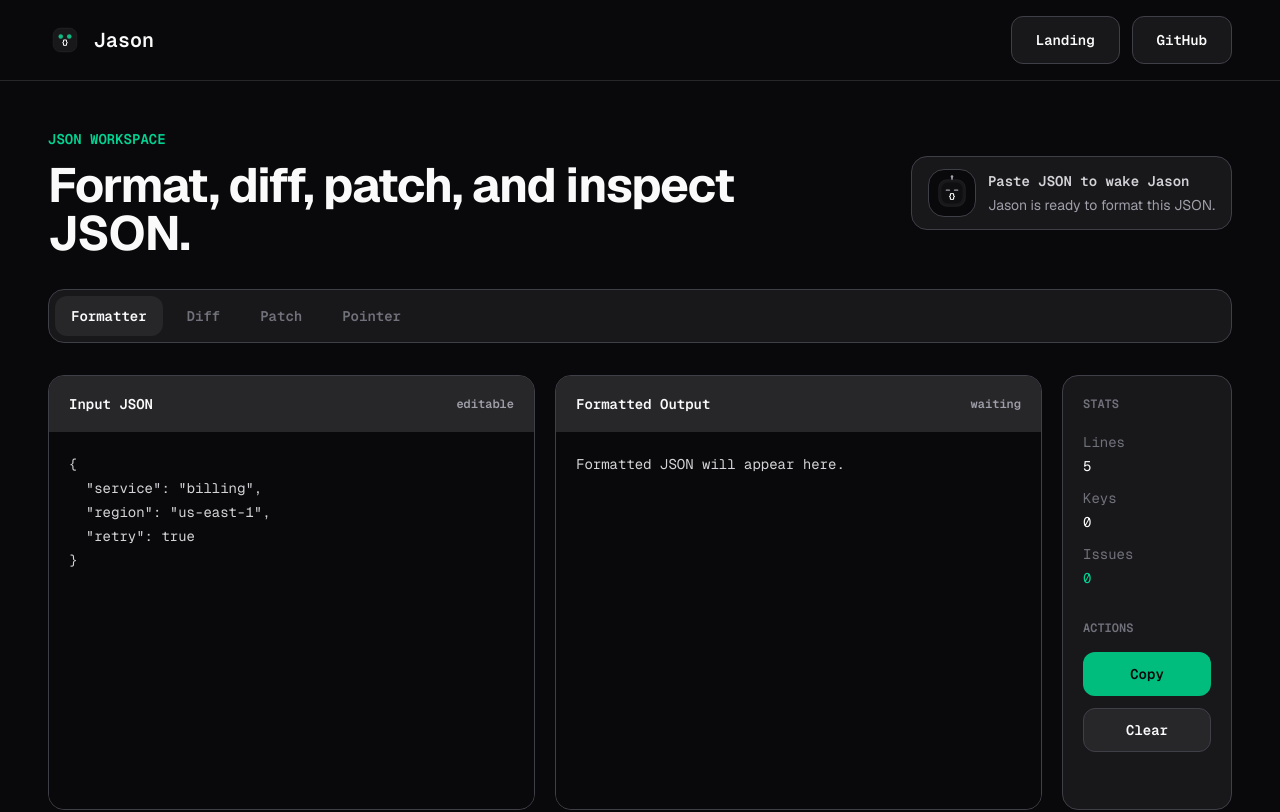
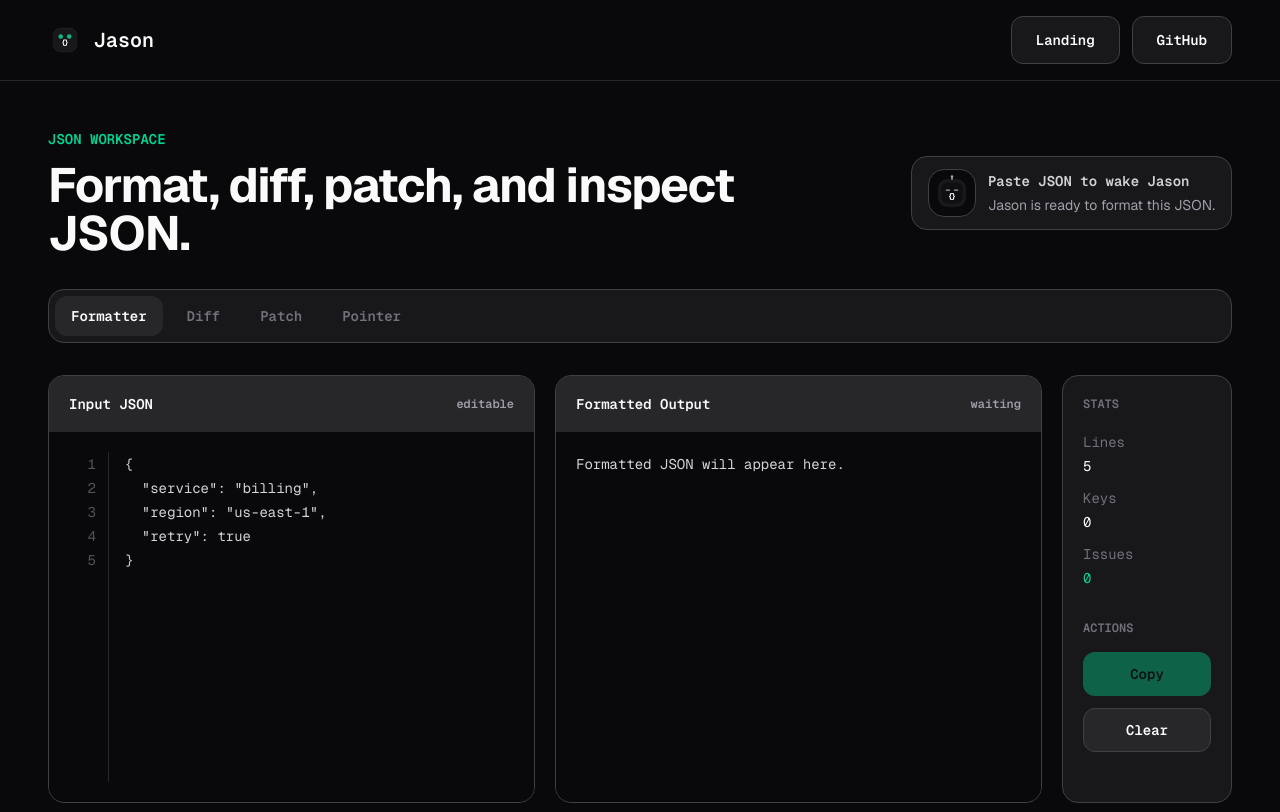
Before and after one commit to anmollp/jason-app, a Next.js app in the folder frontend/: page /playground in a window 1280 px wide. Shown: the top 812 px of the page. Built offline with nearby package versions, Linux system fonts and the light colour scheme; no server answers.

Commit message:
Polish playground error cues (#10)
Co-authored-by: Anmol Patil <anmol@Anmols-MacBook-Pro-2.local>

```diff
--- a/frontend/src/components/playground/CodePanel.tsx
+++ b/frontend/src/components/playground/CodePanel.tsx
@@ -1,10 +1,16 @@
+"use client";
+
+import { useMemo, useRef } from "react";
+
 type CodePanelProps = {
   title: string;
   meta: string;
   code: string;
   editable?: boolean;
+  errorLine?: number;
   onChange?: (value: string) => void;
   onSubmit?: () => void;
+  showLineNumbers?: boolean;
   tone?: "default" | "success" | "error";
 };
 
@@ -19,10 +25,30 @@
   meta,
   code,
   editable = false,
+  errorLine,
   onChange,
   onSubmit,
+  showLineNumbers = false,
   tone = "default",
 }: CodePanelProps) {
+  const lineNumberRef = useRef<HTMLDivElement>(null);
+  const lineNumbers = useMemo(
+    () =>
+      Array.from(
+        { length: Math.max(code.split(/\r?\n/).length, 1) },
+        (_, index) => index + 1,
+      ),
+    [code],
+  );
+
+  function syncLineNumberScroll(scrollTop: number) {
+    if (!lineNumberRef.current) {
+      return;
+    }
+
+    lineNumberRef.current.style.transform = `translateY(-${scrollTop}px)`;
+  }
+
   return (
     <section className="flex min-h-[420px] min-w-0 flex-1 flex-col overflow-hidden rounded-2xl border border-zinc-700 bg-zinc-900">
       <header className="flex h-14 items-center justify-between border-b border-zinc-800 bg-zinc-800 px-5">
@@ -33,9 +59,28 @@
       </header>
       <div className="flex-1 bg-[#09090B] p-5">
         {editable ? (
+          <div className="flex h-full min-h-[330px] overflow-hidden">
+            {showLineNumbers ? (
+              <div className="w-10 shrink-0 overflow-hidden border-r border-zinc-800 pr-3 text-right font-mono text-sm leading-6 text-zinc-600 select-none">
+                <div ref={lineNumberRef}>
+                  {lineNumbers.map((lineNumber) => (
+                    <div
+                      key={lineNumber}
+                      className={
+                        lineNumber === errorLine
+                          ? "font-semibold text-red-400"
+                          : undefined
+                      }
+                    >
+                      {lineNumber}
+                    </div>
+                  ))}
+                </div>
+              </div>
+            ) : null}
             <textarea
               aria-label={title}
-            className="h-full min-h-[330px] w-full resize-none bg-transparent font-mono text-sm leading-6 text-zinc-300 outline-none placeholder:text-zinc-600"
+              className="h-full min-h-[330px] w-full resize-none bg-transparent pl-4 font-mono text-sm leading-6 text-zinc-300 outline-none placeholder:text-zinc-600"
               spellCheck={false}
               value={code}
               onChange={(event) => onChange?.(event.target.value)}
@@ -45,8 +90,12 @@
                   onSubmit?.();
                 }
               }}
+              onScroll={(event) => {
+                syncLineNumberScroll(event.currentTarget.scrollTop);
+              }}
               placeholder="Paste JSON here..."
             />
+          </div>
         ) : (
           <pre
             className={`h-full overflow-auto whitespace-pre-wrap font-mono text-sm leading-6 ${
--- a/frontend/src/components/playground/InspectorPanel.tsx
+++ b/frontend/src/components/playground/InspectorPanel.tsx
@@ -1,5 +1,6 @@
 type InspectorPanelProps = {
   canCopy: boolean;
+  copyLabel?: string;
   issues: number;
   keys: number;
   lines: number;
@@ -9,6 +10,7 @@
 
 export function InspectorPanel({
   canCopy,
+  copyLabel = "Copy",
   issues,
   keys,
   lines,
@@ -54,7 +56,7 @@
             disabled={!canCopy}
             onClick={onCopy}
           >
-            Copy
+            {copyLabel}
           </button>
           <button
             type="button"
--- a/frontend/src/components/playground/PlaygroundShell.tsx
+++ b/frontend/src/components/playground/PlaygroundShell.tsx
@@ -46,6 +46,13 @@
 
 function countLines(value: string) {
   return value.trim() ? value.split(/\r?\n/).length : 0;
+}
+
+function parseErrorLine(message: string) {
+  const match = message.match(/\bline\s+(\d+)\b/i);
+  const line = match ? Number(match[1]) : Number.NaN;
+
+  return Number.isInteger(line) && line > 0 ? line : undefined;
 }
 
 export function PlaygroundShell() {
@@ -136,14 +143,12 @@
   }
 
   function handleCopy() {
-    const valueToCopy = outputJson || inputJson;
-
-    if (!valueToCopy.trim()) {
+    if (!outputJson.trim()) {
       return;
     }
 
-    void navigator.clipboard?.writeText(valueToCopy);
-    setCopyMessage(outputJson ? "Copied formatted JSON." : "Copied input JSON.");
+    void navigator.clipboard?.writeText(outputJson);
+    setCopyMessage("Copied formatted JSON.");
   }
 
   const outputCode =
@@ -151,7 +156,9 @@
     "Formatted JSON will appear here.";
   const isFormatting = state === "thinking";
   const canFormat = inputJson.trim().length > 0 && !isFormatting;
-  const canCopy = Boolean((outputJson || inputJson).trim());
+  const canCopy = Boolean(outputJson.trim());
+  const copyLabel = state === "error" ? "Fix first" : "Copy";
+  const errorLine = state === "error" ? parseErrorLine(parseError) : undefined;
   const statusDetail =
     copyMessage ||
     (state === "thinking"
@@ -220,13 +227,16 @@
         <section className="grid gap-5 xl:grid-cols-[minmax(0,1fr)_minmax(0,1fr)_170px]">
           <CodePanel
             title="Input JSON"
-            meta="editable"
+            meta={errorLine ? `line ${errorLine}` : "editable"}
             code={inputJson}
             editable
+            errorLine={errorLine}
             onChange={handleInputChange}
             onSubmit={() => {
               void handleFormat();
             }}
+            showLineNumbers
+            tone={errorLine ? "error" : "default"}
           />
           <CodePanel
             title="Formatted Output"
@@ -244,6 +254,7 @@
           />
           <InspectorPanel
             canCopy={canCopy}
+            copyLabel={copyLabel}
             issues={state === "error" ? 1 : 0}
             keys={keyCount}
             lines={countLines(outputJson || inputJson)}
@@ -266,7 +277,7 @@
               {isFormatting ? "Formatting..." : "Format"}
             </Button>
             <Button disabled={!canCopy} variant="secondary" onClick={handleCopy}>
-              Copy
+              {copyLabel}
             </Button>
           </div>
         </section>
```
Lines whose indentation alone changed are shown as unchanged.
